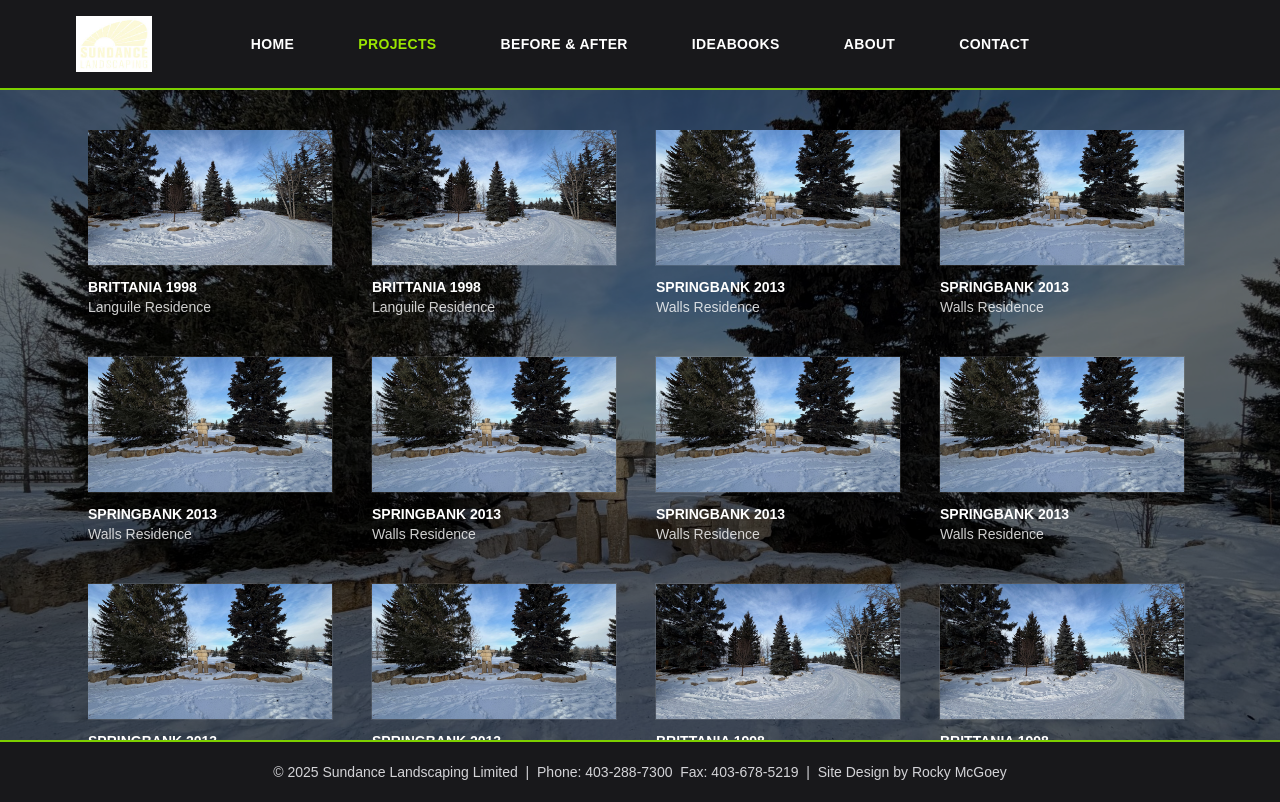
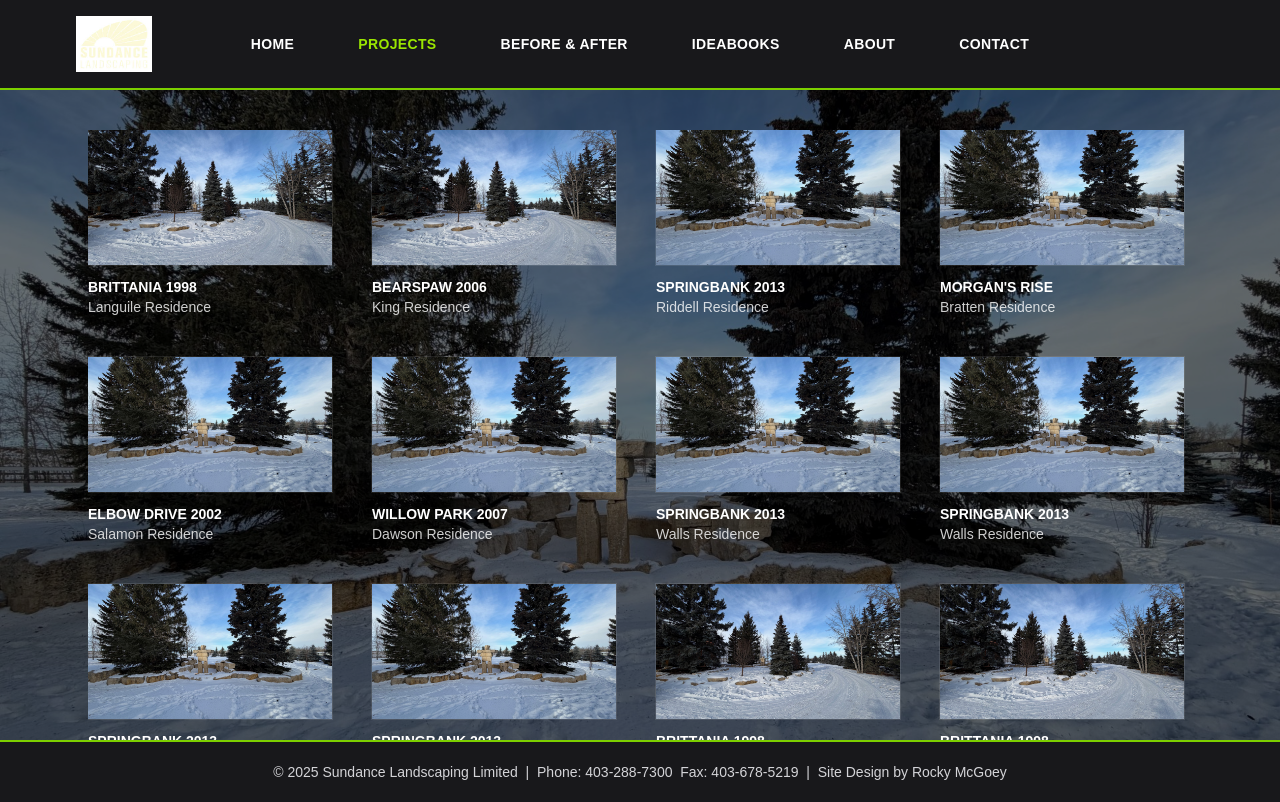
Before and after one commit to rocky-mcgoey/sundance-landscaping, a Next.js app: page /projects in a window 1280 px wide. Built offline with nearby package versions, Linux system fonts and the light colour scheme.

Commit message:
chore(projects): add bottom padding to grid and normalize project slugs

```diff
--- a/app/projects/page.jsx
+++ b/app/projects/page.jsx
@@ -7,7 +7,7 @@ export default function ProjectsPage() {
     <BackgroundShell backgroundSrc="/images/background/Landscape-1.jpg">
       <div className="mx-auto max-w-6xl px-6 py-10">
         {/* Scrollable thumbnails area */}
-        <div className="h-[calc(100vh-160px)] overflow-y-auto pr-2">
+        <div className="h-[calc(100vh-160px)] overflow-y-auto pr-2 pb-16">
           <ProjectsGrid projects={projects} />
         </div>
       </div>
--- a/data/projects.js
+++ b/data/projects.js
@@ -16,7 +16,109 @@ export const projects = [
     ],
   },
   {
-    slug: "languile-residence",
+    slug: "king-residence",
+    title: "BEARSPAW 2006",
+    subtitle: "King Residence",
+    coverImage: "/images/projects/Landscape-2.jpg",
+    gallery: [
+      "/images/projects/languile/1.jpg",
+      "/images/projects/languile/2.jpg",
+      "/images/projects/languile/3.jpg",
+      "/images/projects/languile/4.jpg",
+      "/images/projects/languile/5.jpg",
+      "/images/projects/languile/6.jpg",
+    ],
+  },
+  {
+    slug: "riddell-residence",
+    title: "SPRINGBANK 2013",
+    subtitle: "Riddell Residence",
+    coverImage: "/images/projects/Landscape-1.jpg",
+    gallery: [
+      "/images/projects/springbank-2008/1.jpg",
+      "/images/projects/springbank-2008/2.jpg",
+      "/images/projects/springbank-2008/3.jpg",
+    ],
+  },
+  {
+    slug: "bratten-residence",
+    title: "MORGAN'S RISE",
+    subtitle: "Bratten Residence",
+    coverImage: "/images/projects/Landscape-1.jpg",
+    gallery: [
+      "/images/projects/springbank-2008/1.jpg",
+      "/images/projects/springbank-2008/2.jpg",
+      "/images/projects/springbank-2008/3.jpg",
+    ],
+  },
+  {
+    slug: "salamon-residence",
+    title: "ELBOW DRIVE 2002",
+    subtitle: "Salamon Residence",
+    coverImage: "/images/projects/Landscape-1.jpg",
+    gallery: [
+      "/images/projects/springbank-2008/1.jpg",
+      "/images/projects/springbank-2008/2.jpg",
+      "/images/projects/springbank-2008/3.jpg",
+    ],
+  },
+  {
+    slug: "dawson-residence",
+    title: "WILLOW PARK 2007",
+    subtitle: "Dawson Residence",
+    coverImage: "/images/projects/Landscape-1.jpg",
+    gallery: [
+      "/images/projects/springbank-2008/1.jpg",
+      "/images/projects/springbank-2008/2.jpg",
+      "/images/projects/springbank-2008/3.jpg",
+    ],
+  },
+  {
+    slug: "anderson-residence",
+    title: "SPRINGBANK 2013",
+    subtitle: "Walls Residence",
+    coverImage: "/images/projects/Landscape-1.jpg",
+    gallery: [
+      "/images/projects/springbank-2008/1.jpg",
+      "/images/projects/springbank-2008/2.jpg",
+      "/images/projects/springbank-2008/3.jpg",
+    ],
+  },
+  {
+    slug: "macniel-residence",
+    title: "SPRINGBANK 2013",
+    subtitle: "Walls Residence",
+    coverImage: "/images/projects/Landscape-1.jpg",
+    gallery: [
+      "/images/projects/springbank-2008/1.jpg",
+      "/images/projects/springbank-2008/2.jpg",
+      "/images/projects/springbank-2008/3.jpg",
+    ],
+  },
+  {
+    slug: "garner-residence",
+    title: "SPRINGBANK 2013",
+    subtitle: "Walls Residence",
+    coverImage: "/images/projects/Landscape-1.jpg",
+    gallery: [
+      "/images/projects/springbank-2008/1.jpg",
+      "/images/projects/springbank-2008/2.jpg",
+      "/images/projects/springbank-2008/3.jpg",
+    ],
+  },
+  {
+    slug: "labonte-residence",
+    title: "SPRINGBANK 2013",
+    subtitle: "Walls Residence",
+    coverImage: "/images/projects/Landscape-1.jpg",
+    gallery: [
+      "/images/projects/springbank-2008/1.jpg",
+      "/images/projects/springbank-2008/2.jpg",
+      "/images/projects/springbank-2008/3.jpg",
+    ],
+  },
+  {
+    slug: "mirosh-residence",
     title: "BRITTANIA 1998",
     subtitle: "Languile Residence",
     coverImage: "/images/projects/Landscape-2.jpg",
@@ -30,95 +132,7 @@ export const projects = [
     ],
   },
   {
-    slug: "riddell-residence",
-    title: "SPRINGBANK 2013",
-    subtitle: "Walls Residence",
-    coverImage: "/images/projects/Landscape-1.jpg",
-    gallery: [
-      "/images/projects/springbank-2008/1.jpg",
-      "/images/projects/springbank-2008/2.jpg",
-      "/images/projects/springbank-2008/3.jpg",
-    ],
-  },
-  {
-    slug: "riddell-residence",
-    title: "SPRINGBANK 2013",
-    subtitle: "Walls Residence",
-    coverImage: "/images/projects/Landscape-1.jpg",
-    gallery: [
-      "/images/projects/springbank-2008/1.jpg",
-      "/images/projects/springbank-2008/2.jpg",
-      "/images/projects/springbank-2008/3.jpg",
-    ],
-  },
-  {
-    slug: "riddell-residence",
-    title: "SPRINGBANK 2013",
-    subtitle: "Walls Residence",
-    coverImage: "/images/projects/Landscape-1.jpg",
-    gallery: [
-      "/images/projects/springbank-2008/1.jpg",
-      "/images/projects/springbank-2008/2.jpg",
-      "/images/projects/springbank-2008/3.jpg",
-    ],
-  },
-  {
-    slug: "riddell-residence",
-    title: "SPRINGBANK 2013",
-    subtitle: "Walls Residence",
-    coverImage: "/images/projects/Landscape-1.jpg",
-    gallery: [
-      "/images/projects/springbank-2008/1.jpg",
-      "/images/projects/springbank-2008/2.jpg",
-      "/images/projects/springbank-2008/3.jpg",
-    ],
-  },
-  {
-    slug: "riddell-residence",
-    title: "SPRINGBANK 2013",
-    subtitle: "Walls Residence",
-    coverImage: "/images/projects/Landscape-1.jpg",
-    gallery: [
-      "/images/projects/springbank-2008/1.jpg",
-      "/images/projects/springbank-2008/2.jpg",
-      "/images/projects/springbank-2008/3.jpg",
-    ],
-  },
-  {
-    slug: "riddell-residence",
-    title: "SPRINGBANK 2013",
-    subtitle: "Walls Residence",
-    coverImage: "/images/projects/Landscape-1.jpg",
-    gallery: [
-      "/images/projects/springbank-2008/1.jpg",
-      "/images/projects/springbank-2008/2.jpg",
-      "/images/projects/springbank-2008/3.jpg",
-    ],
-  },
-  {
-    slug: "riddell-residence",
-    title: "SPRINGBANK 2013",
-    subtitle: "Walls Residence",
-    coverImage: "/images/projects/Landscape-1.jpg",
-    gallery: [
-      "/images/projects/springbank-2008/1.jpg",
-      "/images/projects/springbank-2008/2.jpg",
-      "/images/projects/springbank-2008/3.jpg",
-    ],
-  },
-  {
-    slug: "riddell-residence",
-    title: "SPRINGBANK 2013",
-    subtitle: "Walls Residence",
-    coverImage: "/images/projects/Landscape-1.jpg",
-    gallery: [
-      "/images/projects/springbank-2008/1.jpg",
-      "/images/projects/springbank-2008/2.jpg",
-      "/images/projects/springbank-2008/3.jpg",
-    ],
-  },
-  {
-    slug: "languile-residence",
+    slug: "kolias-residence",
     title: "BRITTANIA 1998",
     subtitle: "Languile Residence",
     coverImage: "/images/projects/Landscape-2.jpg",
@@ -132,7 +146,7 @@ export const projects = [
     ],
   },
   {
-    slug: "languile-residence",
+    slug: "dilawri-residence",
     title: "BRITTANIA 1998",
     subtitle: "Languile Residence",
     coverImage: "/images/projects/Landscape-2.jpg",
@@ -146,9 +160,9 @@ export const projects = [
     ],
   },
   {
-    slug: "languile-residence",
+    slug: "ducket-residence",
     title: "BRITTANIA 1998",
-    subtitle: "Languile Residence",
+    subtitle: "Ducket Residence",
     coverImage: "/images/projects/Landscape-2.jpg",
     gallery: [
       "/images/projects/languile/1.jpg",
@@ -160,9 +174,9 @@ export const projects = [
     ],
   },
   {
-    slug: "languile-residence",
+    slug: "korth-residence",
     title: "BRITTANIA 1998",
-    subtitle: "Languile Residence",
+    subtitle: "Korth Residence",
     coverImage: "/images/projects/Landscape-2.jpg",
     gallery: [
       "/images/projects/languile/1.jpg",
@@ -174,9 +188,9 @@ export const projects = [
     ],
   },
   {
-    slug: "languile-residence",
+    slug: "ritchie-residence",
     title: "BRITTANIA 1998",
-    subtitle: "Languile Residence",
+    subtitle: "Ritchie Residence",
     coverImage: "/images/projects/Landscape-2.jpg",
     gallery: [
       "/images/projects/languile/1.jpg",
@@ -188,9 +202,9 @@ export const projects = [
     ],
   },
   {
-    slug: "languile-residence",
+    slug: "langpap-residence",
     title: "BRITTANIA 1998",
-    subtitle: "Languile Residence",
+    subtitle: "Langpap Residence",
     coverImage: "/images/projects/Landscape-2.jpg",
     gallery: [
       "/images/projects/languile/1.jpg",
@@ -202,9 +216,9 @@ export const projects = [
     ],
   },
   {
-    slug: "languile-residence",
+    slug: "hult-residence",
     title: "BRITTANIA 1998",
-    subtitle: "Languile Residence",
+    subtitle: "Hult Residence",
     coverImage: "/images/projects/Landscape-2.jpg",
     gallery: [
       "/images/projects/languile/1.jpg",
@@ -216,23 +230,9 @@ export const projects = [
     ],
   },
   {
-    slug: "languile-residence",
+    slug: "walls-residence",
     title: "BRITTANIA 1998",
-    subtitle: "Languile Residence",
-    coverImage: "/images/projects/Landscape-2.jpg",
-    gallery: [
-      "/images/projects/languile/1.jpg",
-      "/images/projects/languile/2.jpg",
-      "/images/projects/languile/3.jpg",
-      "/images/projects/languile/4.jpg",
-      "/images/projects/languile/5.jpg",
-      "/images/projects/languile/6.jpg",
-    ],
-  },
-  {
-    slug: "languile-residence",
-    title: "BRITTANIA 1998",
-    subtitle: "Languile Residence",
+    subtitle: "Walls Residence",
     coverImage: "/images/projects/Landscape-2.jpg",
     gallery: [
       "/images/projects/languile/1.jpg",
```
